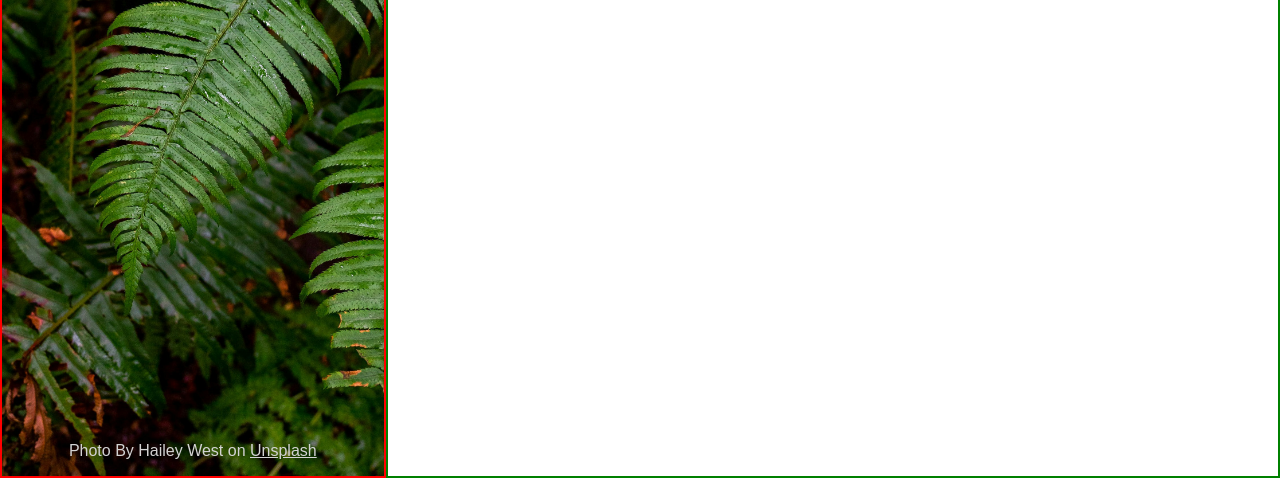
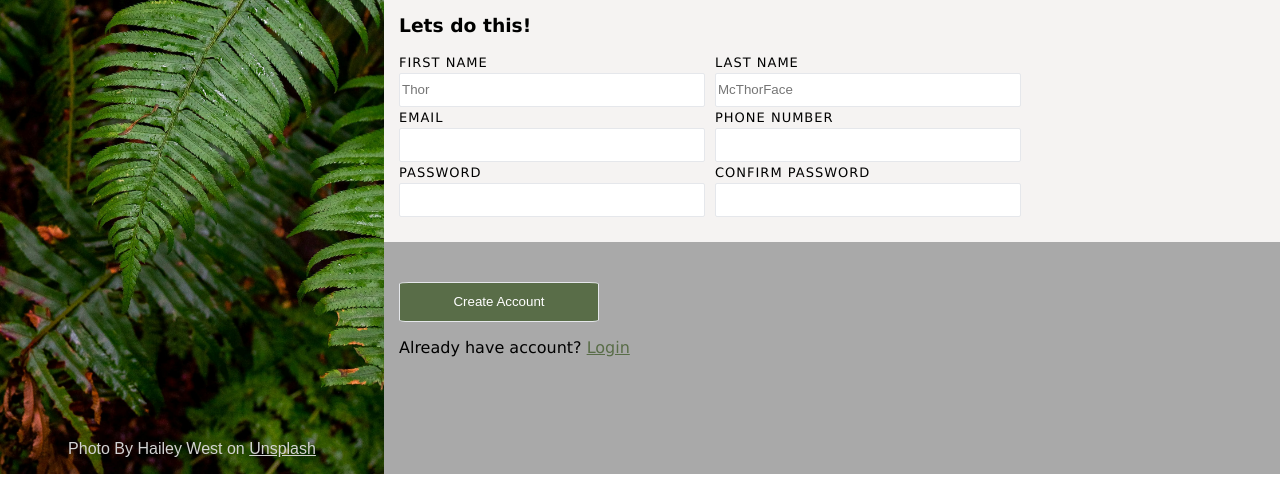
Before and after one commit to ahs-mq/signup, a plain HTML site: page index.html in a window 1280 px wide. Shown: the part 326-804 px from the top of the page. Drawn offline with Linux system fonts and the light colour scheme.

Commit message:
completed signup form

```diff
--- a/index.html
+++ b/index.html
@@ -22,9 +22,30 @@
         <p>Lorem ipsum dolor sit amet consectetur adipisicing elit. Esse, delectus, harum dolor mollitia est autem qui veniam facere facilis maxime provident! Quos fugit inventore placeat eligendi error rerum! Distinctio id amet error iusto earum. Veritatis soluta mollitia magni voluptas reiciendis corrupti, fugit possimus reprehenderit distinctio enim ipsam id atque repudiandae.</p>
         <p>Sign Up <em>Now!</em></p>
     </div>
-    <div class="info">
-
+    <div class="user">
+    <h3>Lets do this!</h3>
+    <form id="acc">
+        <div class="one">
+        <label for="fname">First Name</label>
+        <input type="text" id="fname" name="fname" placeholder="Thor">
+        <label for="email">Email</label>
+        <input type="email" id="email" name="email">
+        <label for="pass">Password</label>
+        <input type="password" id="pass" minlength="6">
+        </div>
+        <div class="two">
+        <label for="lname">Last Name</label>
+        <input type="text" id="lname" name="fname" placeholder="McThorFace">
+        <label for="phone">Phone Number</label>
+        <input type="tel" id="phone" name="phone">
+        <label for="cpass">Confirm Password</label>
+        <input type="password" id="cpass" minlength="6">
+        </div>
+    </form>
     </div>
+    <div class="create">
+    <input type="submit" form="acc" value="Create Account">
+    <p>Already have account? <a href="#">Login</a></p>
     </div>
     </div>
 </body>
--- a/styles.css
+++ b/styles.css
@@ -21,7 +21,7 @@ html, body {
     flex-direction: column;
     width: 30%;
     height: 100%;
-    border: 2px solid red;
+    /* border: 2px solid red; */
     background-image: url("src/bg.jpg");
     background-size: cover;
     background-repeat: no-repeat;
@@ -54,7 +54,7 @@ html, body {
 .signup {
     display: flex;
     flex-direction: column;
-    border: 2px solid green;
+    /* border: 2px solid green; */
     height: 100%;
     width: 70%;
 }
@@ -68,3 +68,75 @@ html, body {
     font-family: Verdana, Geneva, Tahoma, sans-serif;
     font-weight: 550;
 }
+
+.user {
+    font-family: Verdana, Geneva, Tahoma, sans-serif;
+    padding-left: 15px;
+    padding-right: 9px;
+    background-color: rgb(245, 243, 242);
+    padding-bottom: 25px;
+}
+
+form {
+    display: flex;
+    flex-direction: row;
+    gap: 10px;
+}
+
+.one , .two {
+    text-transform: uppercase;
+    font-size: small;
+    letter-spacing: 1px;
+    display: flex;
+    flex-direction: column;
+    gap: 3px;
+}
+
+
+input {
+    border: 1px solid #E5E7EB;
+    border-radius: 2px;
+    height: 30px;
+    width: 300px;
+}
+
+#pass:invalid {
+    border-color: red;
+}
+
+#cpass:invalid {
+    border-color: red;
+}
+
+input:hover {
+    box-shadow: 1px 1px gray;
+}
+
+input:focus {
+    border: 1.3px solid blue;
+    outline: none;
+}
+
+.create {
+    display: flex;
+    flex-direction: column;
+    align-content: center;
+    padding-left: 15px;
+    padding-right: 9px;
+    padding-top: 40px;
+    font-family: Verdana, Geneva, Tahoma, sans-serif;
+    background-color: darkgrey;
+    height: 100%;
+}
+
+.create input {
+    background-color: #596D48;
+    width: 200px;
+    height: 40px;
+    border-radius: 5%;
+    color: white;
+}
+
+.create a {
+    color: #596D48;
+}
```
